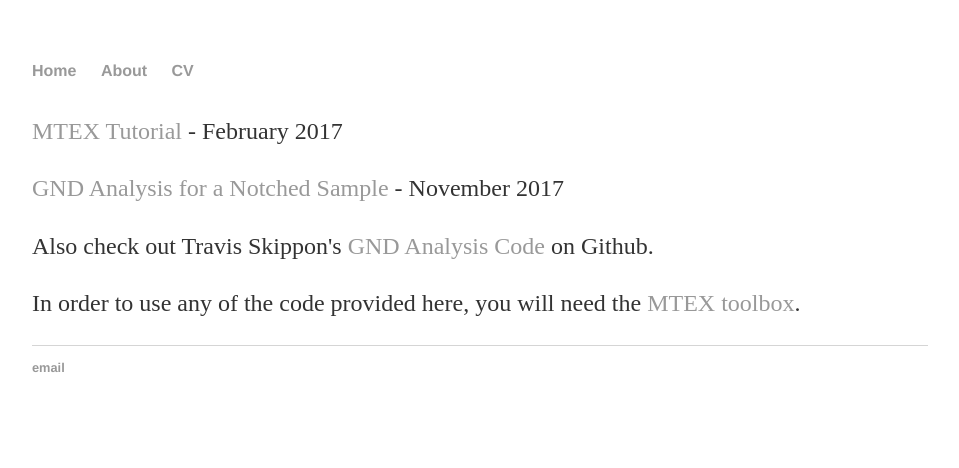
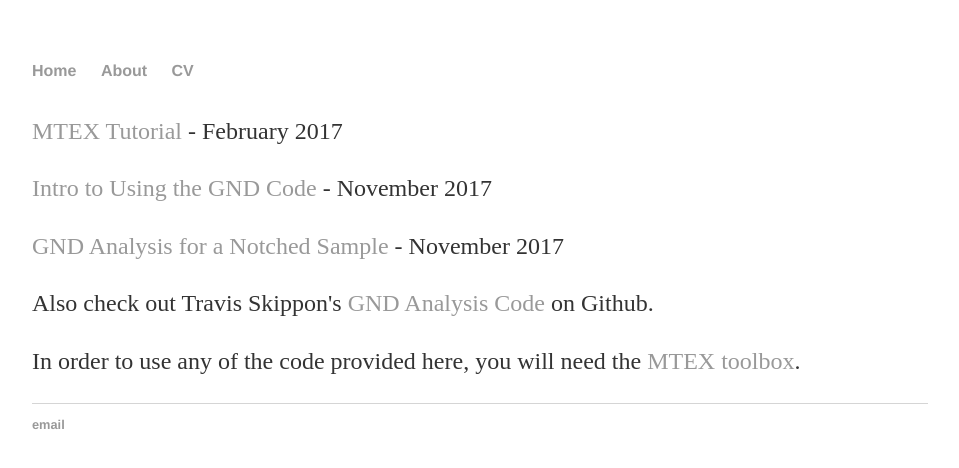
Before and after one commit to cochranec/cochranec.github.io, a Jekyll site: the page built from index.html, in a window 1280 px wide. Shown: the top 468 px of the page, without its empty margins (160-1119 px from the left). Built offline with Jekyll 4.4.1, drawn with Linux system fonts in a browser that asks for light colours.

Commit message:
Add link to the GND intro code.

```diff
--- a/index.html
+++ b/index.html
@@ -5,6 +5,7 @@ title: Chris Cochrane
 <div class="blurb">
 	<h1></h1>
 	<p> <a href="/mtex/">MTEX Tutorial</a> - February 2017</p>
+	<p> <a href="ZhouyaoLoad.html">Intro to Using the GND Code</a> - November 2017 </p>
 	<p> <a href="/notch/">GND Analysis for a Notched Sample</a> - November 2017</p>
 	<p> Also check out Travis Skippon's <a href="https://github.com/tskippon/GND">GND Analysis Code</a> on Github.</p>
 	<p> In order to use any of the code provided here, you will need the <a href='https://mtex-toolbox.github.io/'>MTEX toolbox</a>. </p>
```
